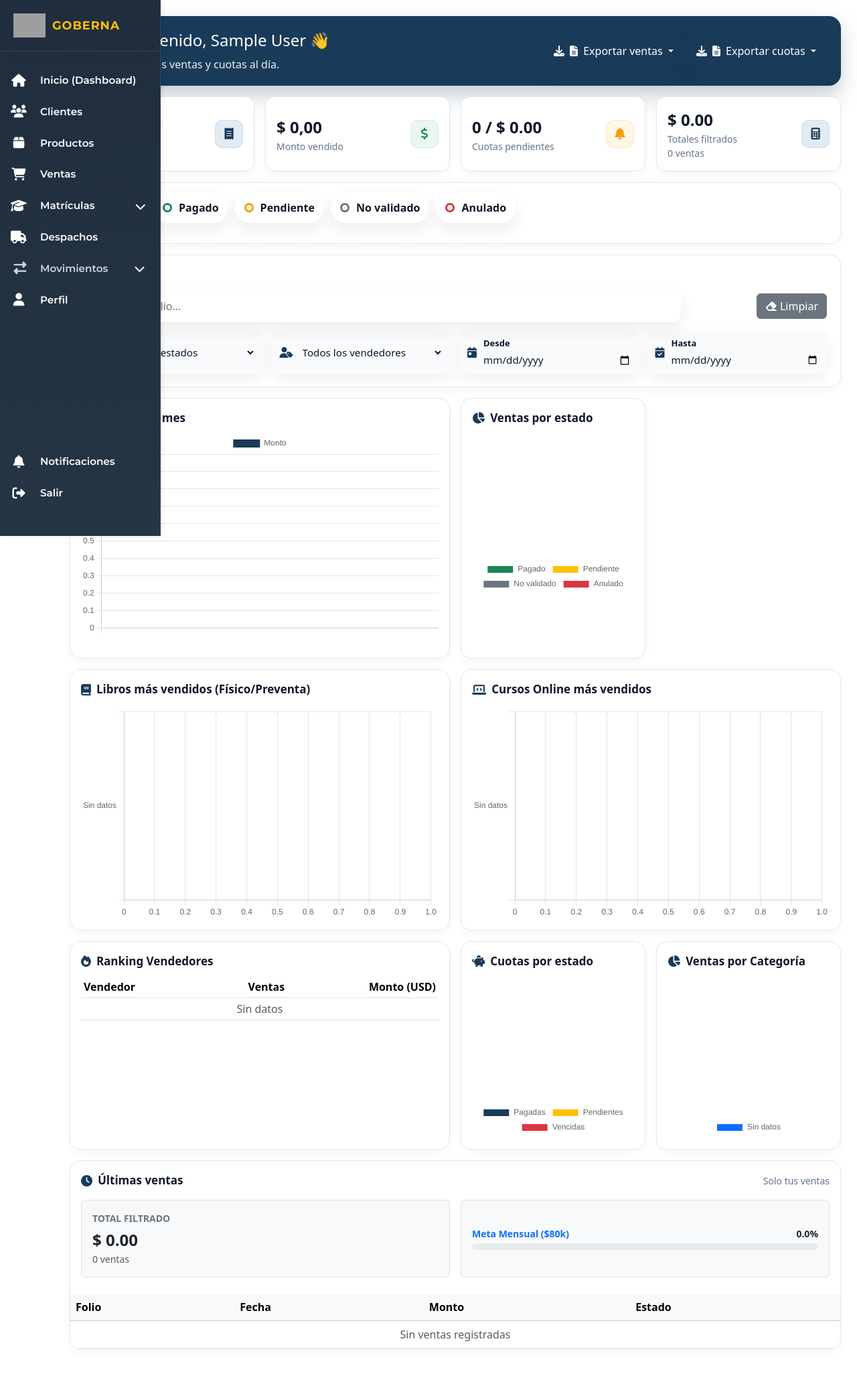
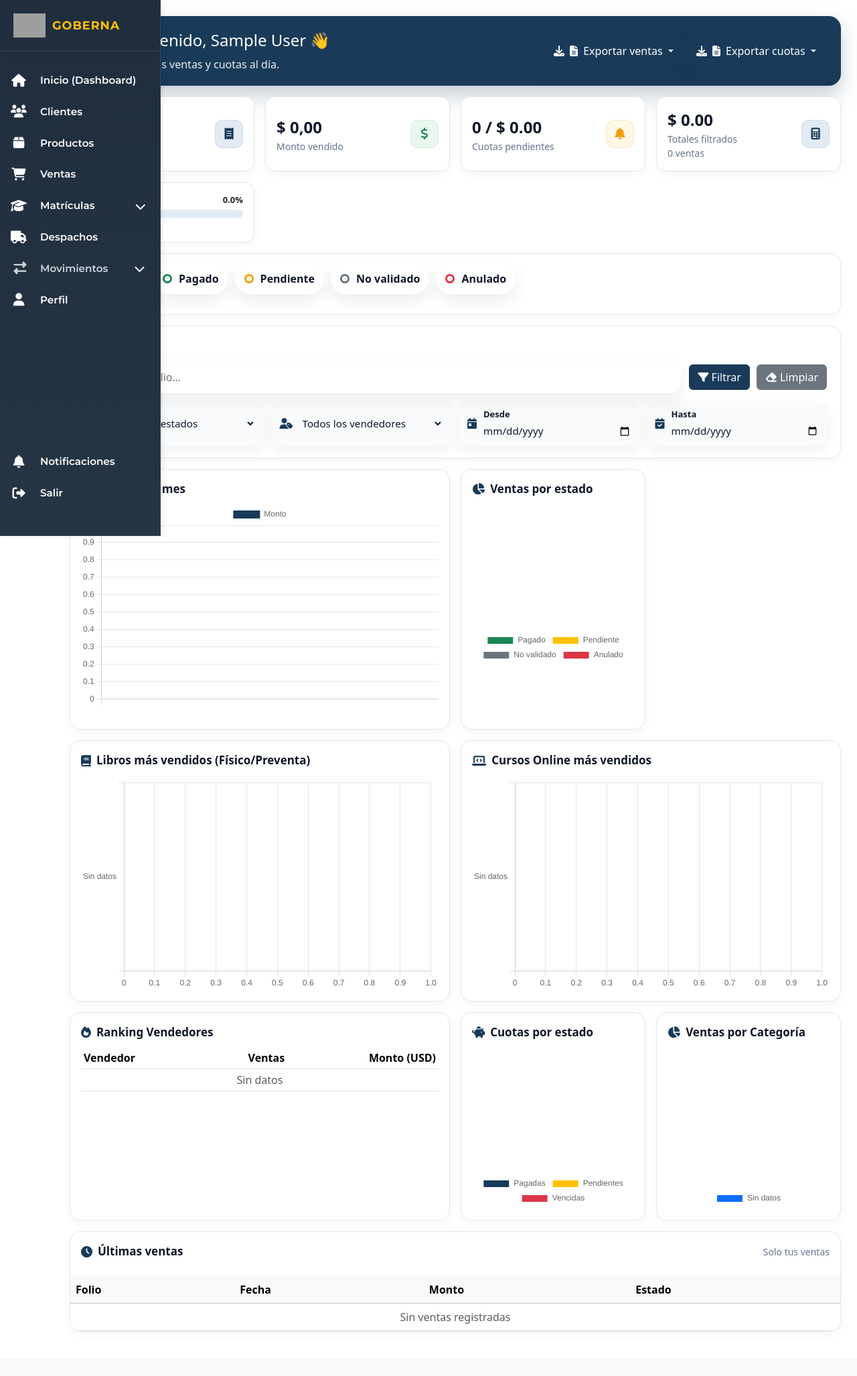
Before and after one commit to Goberna-Lab/goberna-dashboard, a Django app: page / in a window 1280 px wide. Shown: the whole page at 67% size. After the commit the page ends 1988 px from the top, so only its background shows below. Run offline with Django 4.2, Linux system fonts and the light colour scheme; the visitor is signed in with stand-in values (Sample User, id 1); data comes from the database, SQL or seed files in the repository; data that the repository does not hold is empty; grey boxes are pictures that could not be loaded.

Commit message:
Update home.html

```diff
--- a/core/templates/home.html
+++ b/core/templates/home.html
@@ -177,8 +177,8 @@
     .pill { display: inline-block; padding: 4px 10px; border-radius: 999px; font-size: 12px; font-weight: 700; }
     .pill-success { background: #e0f2fe; color: #0b3b5c; }
     .pill-danger { background: #fee2e2; color: #b91c1c; }
-    .btn-primary { background: var(--home-primary) !important; border-color: var(--home-primary) !important; color: #fff; }
-    .btn-primary:hover { background: #193b59 !important; border-color: #193b59 !important; color: #fff; }
+    .btn-primary { background: #193b59 !important; border-color: #193b59 !important; color: #fff; }
+    .btn-primary:hover { background: #122b40 !important; border-color: #122b40 !important; color: #fff; }
     .export-btn {
       background: #193b59;
       border-color: #193b59;
@@ -324,6 +324,19 @@
           <span class="icon-badge"><i class="fas fa-calculator"></i></span>
         </div>
 
+        <div class="stat-card">
+          <div style="width: 100%;">
+            <div class="d-flex justify-content-between mb-1">
+               <span class="stat-label fw-bold text-primary" style="font-size: 13px;">META ($80k)</span>
+               <span class="stat-label fw-bold text-dark" id="metaProgressText" style="font-size: 13px;">0%</span>
+            </div>
+            <div class="progress" style="height: 12px; background-color: #e2ebf3;">
+               <div id="metaProgressBar" class="progress-bar bg-success" role="progressbar" style="width: 0%; border-radius: 4px;" aria-valuenow="0" aria-valuemin="0" aria-valuemax="100"></div>
+            </div>
+             <div class="stat-label mt-1" style="font-size: 11px;">Progreso Mensual</div>
+          </div>
+        </div>
+
         <div class="chart-card" style="grid-column: 1 / -1; padding: 14px 16px;">
           <div class="status-pills">
             <button class="estado-chip chip-all active" data-estado="">
@@ -452,27 +465,7 @@
           </div>
           <div class="px-3 pb-2">
             <!-- <div class="summary-chips" id="chipsResumen"></div> -->
-            <!-- Seccion de Totales y Meta Mensual -->
-            <div class="row g-3 mb-3">
-              <div class="col-md-6 col-12">
-                <div class="p-3 border rounded bg-light">
-                  <span class="d-block text-secondary small text-uppercase fw-bold mb-1">Total Filtrado</span>
-                  <div class="fs-4 fw-bold text-dark" id="ventasFiltradasDisplay">$ 0.00</div>
-                  <div class="small text-muted"><span id="ventasFiltradasCount">0</span> ventas</div>
-                </div>
-              </div>
-              <div class="col-md-6 col-12">
-                <div class="p-3 border rounded bg-light h-100 d-flex flex-column justify-content-center">
-                  <div class="d-flex justify-content-between mb-1">
-                    <span class="small fw-bold text-primary">Meta Mensual ($80k)</span>
-                    <span class="small fw-bold text-dark" id="metaProgressText">0%</span>
-                  </div>
-                  <div class="progress" style="height: 10px;">
-                    <div id="metaProgressBar" class="progress-bar bg-success" role="progressbar" style="width: 0%;" aria-valuenow="0" aria-valuemin="0" aria-valuemax="100"></div>
-                  </div>
-                </div>
-              </div>
-            </div>
+
 
              <div class="d-none">
               <span id="ventasFiltradas">0</span>
@@ -830,13 +823,6 @@
       document.getElementById('ventasFiltradas').innerText = ventasFil.length;
       document.getElementById('montoFiltrado').innerText = formatearMonto(total);
 
-      // Update New Displays
-      const displayTotal = document.getElementById('ventasFiltradasDisplay');
-      if (displayTotal) displayTotal.innerText = formatearMonto(total);
-
-      const displayCount = document.getElementById('ventasFiltradasCount');
-      if (displayCount) displayCount.innerText = ventasFil.length;
-
       // Update Monthly Goal Progress (Target: 80,000)
       const target = 80000;
       const progress = Math.min((total / target) * 100, 100);
```
